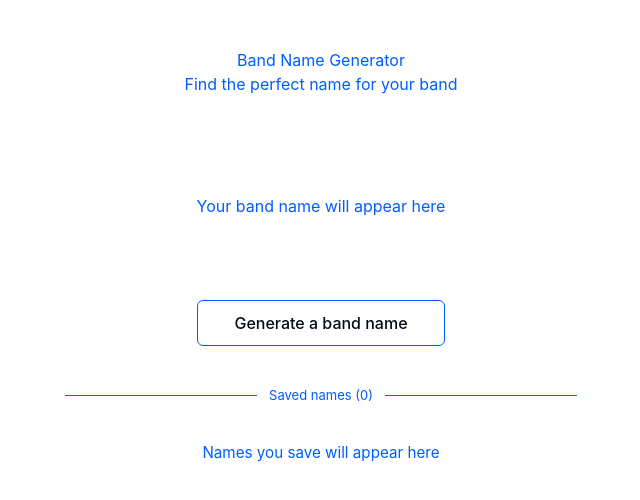
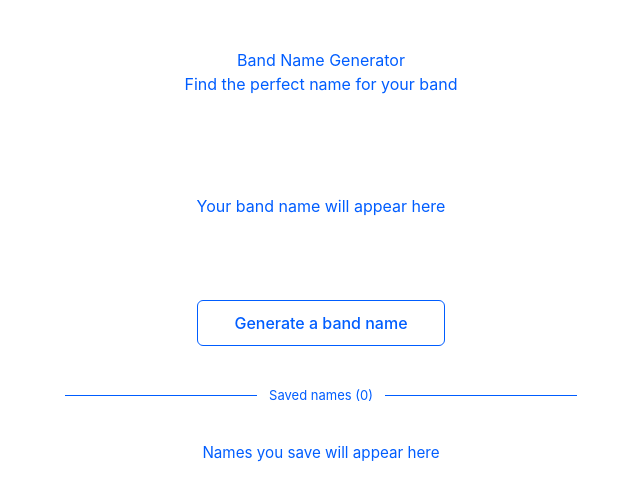
Before and after one commit to psawce/band-name-generator, a Next.js app: page / in a window 1280 px wide. Shown: the top 500 px of the page, without its empty margins (319-959 px from the left). Built offline with nearby package versions, Linux system fonts and the light colour scheme.

Commit message:
Update globals.css

```diff
--- a/app/globals.css
+++ b/app/globals.css
@@ -2,6 +2,13 @@
   box-sizing: border-box;
   margin: 0;
   padding: 0;
+}
+
+button {
+  all: unset;
+  box-sizing: border-box;
+  cursor: pointer;
+  font-family: -apple-system, BlinkMacSystemFont, "Segoe UI", Roboto, sans-serif;
 }
 
 body {
@@ -68,53 +75,53 @@ h1 {
 }
 
 .btn-primary {
-  background: transparent;
-  color: #005dff;
-  border: 1.5px solid #005dff;
-  border-radius: 6px;
-  padding: 10px 36px;
-  font-size: 1rem;
-  font-weight: 500;
-  cursor: pointer;
-  font-family: inherit;
+  background: transparent !important;
+  color: #005dff !important;
+  border: 1.5px solid #005dff !important;
+  border-radius: 6px !important;
+  padding: 10px 36px !important;
+  font-size: 1rem !important;
+  font-weight: 500 !important;
+  cursor: pointer !important;
+  font-family: inherit !important;
 }
 
 .btn-primary:hover {
-  background: #005dff;
-  color: #ffffff;
+  background: #005dff !important;
+  color: #ffffff !important;
 }
 
 .btn-outline {
-  background: transparent;
-  color: #005dff;
-  border: 1.5px solid #005dff;
-  border-radius: 6px;
-  padding: 7px 16px;
-  font-size: 0.875rem;
-  font-weight: 400;
-  cursor: pointer;
-  font-family: inherit;
+  background: transparent !important;
+  color: #005dff !important;
+  border: 1.5px solid #005dff !important;
+  border-radius: 6px !important;
+  padding: 7px 16px !important;
+  font-size: 0.875rem !important;
+  font-weight: 400 !important;
+  cursor: pointer !important;
+  font-family: inherit !important;
 }
 
 .btn-outline:hover {
-  background: #005dff;
-  color: #ffffff;
+  background: #005dff !important;
+  color: #ffffff !important;
 }
 
 .btn-remove {
-  background: transparent;
-  color: #005dff;
-  border: 1.5px solid #005dff;
-  border-radius: 6px;
-  padding: 7px 16px;
-  font-size: 0.875rem;
-  cursor: pointer;
-  font-family: inherit;
+  background: transparent !important;
+  color: #005dff !important;
+  border: 1.5px solid #005dff !important;
+  border-radius: 6px !important;
+  padding: 7px 16px !important;
+  font-size: 0.875rem !important;
+  cursor: pointer !important;
+  font-family: inherit !important;
 }
 
 .btn-remove:hover {
-  background: #005dff;
-  color: #ffffff;
+  background: #005dff !important;
+  color: #ffffff !important;
 }
 
 .generate-wrap {
```
